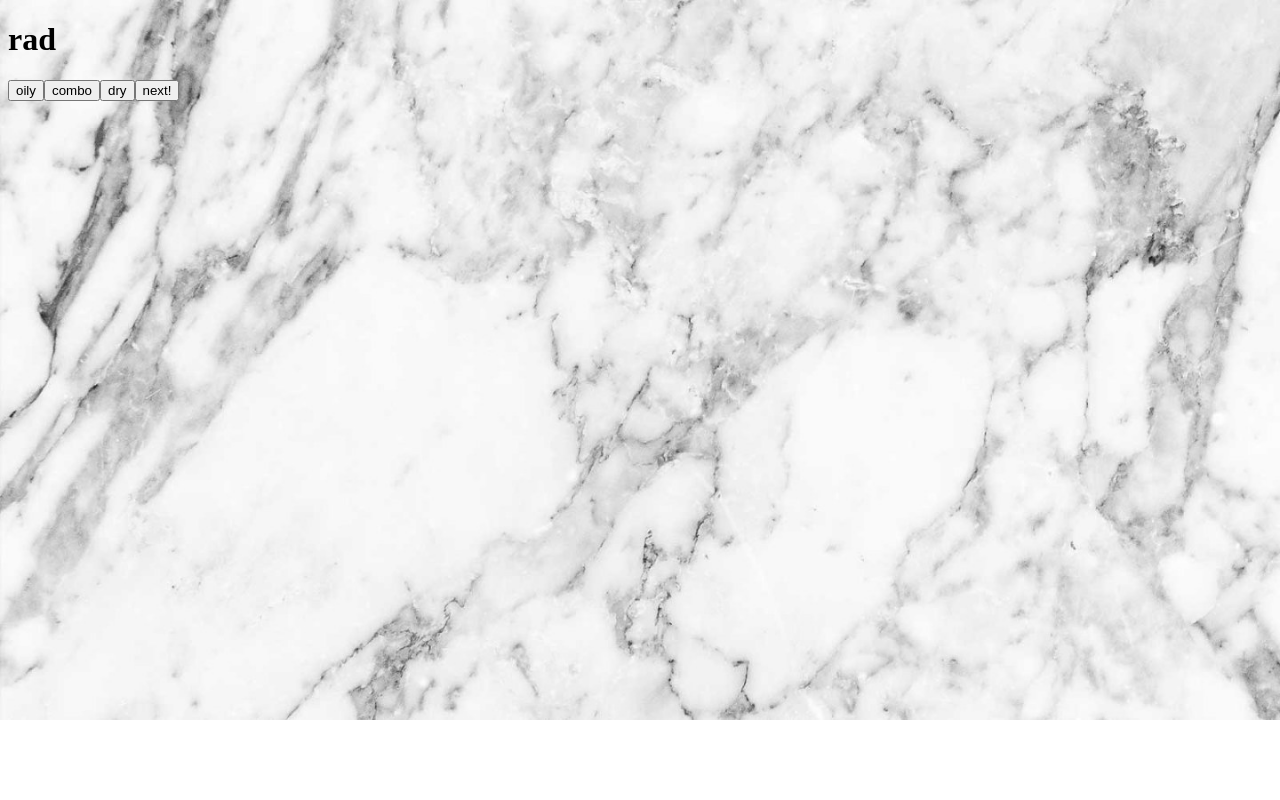
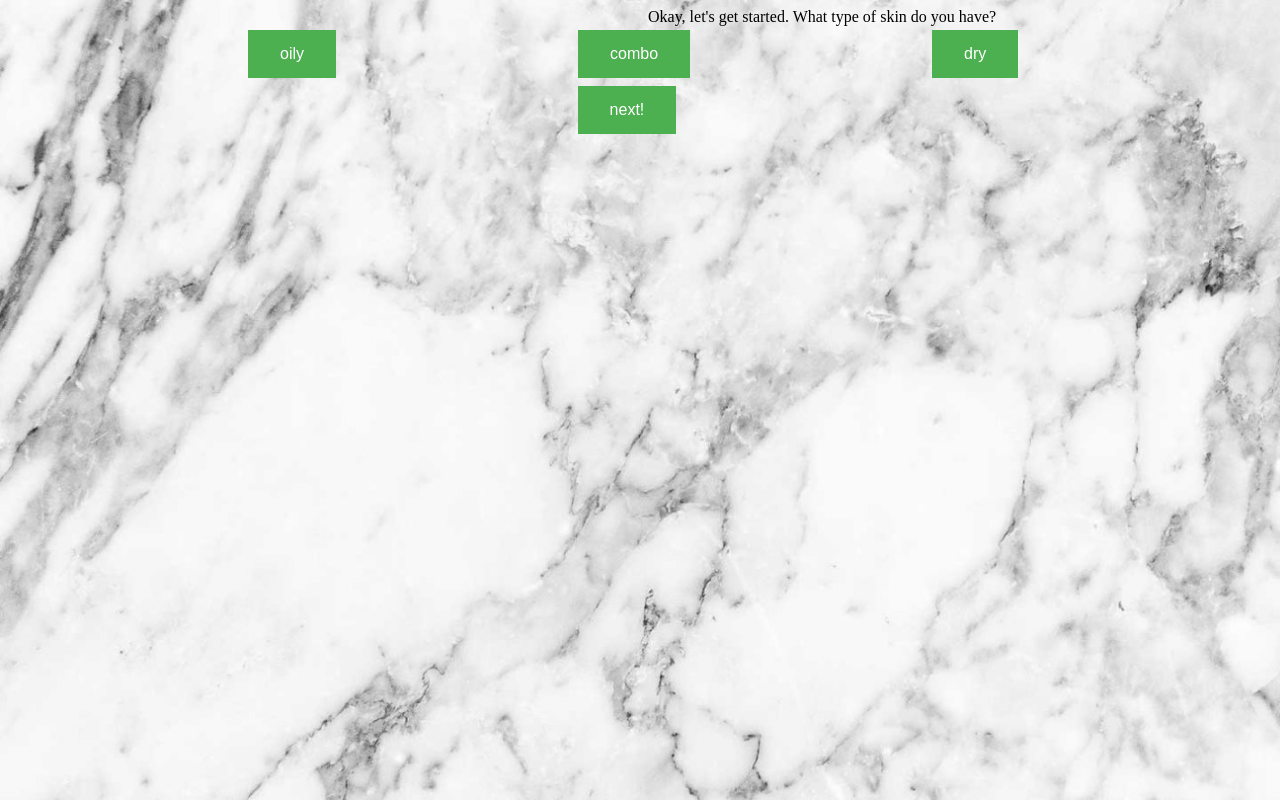
Before and after one commit to madelinewong/makeyourface, a React (Create React App) app: page / in a window 1280 px wide. Built offline with nearby package versions, Linux system fonts and the light colour scheme.

Commit message:
added a couple classes and changed styling on buttons.

```diff
--- a/src/App.css
+++ b/src/App.css
@@ -1,14 +1,78 @@
 body {
-    background-image: url("marble.jpg");
+    /* background-image: url("marble.jpg");
     background-repeat: no-repeat;
     background-size: 100%;
+    image-rendering: auto; */
+    background: url("marble.jpg") no-repeat center center fixed;
+    -webkit-background-size: cover;
+    -moz-background-size: cover;
+    -o-background-size: cover;
+    background-size: cover;
 }
 
 .all {
     display: flex;
     justify-content: center;
+    padding-top: 5rem;
     margin-left: auto;
     margin-right: auto;
     width: 30rem;
 
 }
+
+.first {
+    display: flex;
+    justify-content: center;
+    margin-left: 50rem;
+    color:	#fba09d;
+    text-shadow: 2px 2px 5px #4e2b29;
+    /* background-color: #f7ccad93; */
+    /* font-family: 'Lobster', cursive; */
+    font-family: 'Cinzel', serif;
+    font-size: 3rem;
+    width: 10rem;
+}
+
+button {
+    display: flex;
+    justify-content: center;
+    margin-left: auto;
+    margin-right: auto;
+    padding-left: 30rem;
+    background-color: #4CAF50; /* Green */
+    border: none;
+    color: white;
+    padding: 15px 32px;
+    text-align: center;
+    text-decoration: none;
+    display: inline-block;
+    font-size: 16px;
+    margin: 4px 2px;
+    cursor: pointer;
+    -webkit-transition-duration: 0.4s; /* Safari */
+    transition-duration: 0.4s;
+}
+
+button:hover {
+    box-shadow: 0 12px 16px 0 rgba(0,0,0,0.24),0 17px 50px 0 rgba(0,0,0,0.19);
+}
+
+.oily {
+    margin-left: 15rem;
+}
+
+.combo {
+    margin-left: 15rem;
+}
+
+.dry {
+    margin-left: 15rem;
+}
+
+.next {
+    margin-left: 35.6rem;
+}
+
+.container {
+    padding-left: 40rem;
+}
--- a/src/main/Finish.js
+++ b/src/main/Finish.js
@@ -3,6 +3,10 @@ import React from 'react';
 
 const Finish = props => (
     <div>
+        <style>
+@import url('https://fonts.googleapis.com/css?family=Lobster');
+</style>
+        <h1 className="first">Great, now what type of finish are you looking for in your foundation?</h1>
         <button onClick={e => props.onFinishType(e.target.textContent)}>Matte</button>
         <button onClick={e => props.onFinishType(e.target.textContent)}>Dewy</button>
         <button onClick={e => props.onFinishType(e.target.textContent)}>Radiant</button>
--- a/src/main/Results.js
+++ b/src/main/Results.js
@@ -35,7 +35,7 @@ const Results = props => {
     return <img src={comboRadiant} className="all" />;
   }
   if (props.skinType === "combo" && props.finish === "Smooth") {
-    return <img src={comboSmooth} clasName="all" />;
+    return <img src={comboSmooth} className="all" />;
   }
   if (props.skinType === "combo" && props.finish === "Dewy") {
     return <img src={comboDewy} className="all" />;
--- a/src/main/SkinType.css
+++ b/src/main/SkinType.css
@@ -0,0 +1,3 @@
+h1 {
+    color: white;
+}
--- a/src/main/SkinType.js
+++ b/src/main/SkinType.js
@@ -3,11 +3,17 @@ import React from 'react';
 
 const SkinType = props => (
     <div className="skinTypeContainer">
-        <h1> rad </h1>
-        <button onClick={e => props.onSkinType(e.target.textContent)}>oily</button>
-        <button onClick={e => props.onSkinType(e.target.textContent)}>combo</button>
-        <button onClick={e => props.onSkinType(e.target.textContent)}>dry</button>
-        <button className="button1" onClick={() => props.changePlace('finish')}>next!</button>
+    {/* <style>
+@import url('https://fonts.googleapis.com/css?family=Lobster');
+</style> */}
+<style>
+@import url('https://fonts.googleapis.com/css?family=Cinzel');
+</style>
+<div className="container"> Okay, let's get started. What type of skin do you have? </div>
+        <button onClick={e => props.onSkinType(e.target.textContent)} className="oily">oily</button>
+        <button onClick={e => props.onSkinType(e.target.textContent)} className="combo">combo</button>
+        <button onClick={e => props.onSkinType(e.target.textContent)} className="dry">dry</button>
+        <button className="button1" onClick={() => props.changePlace('finish')} className="next">next!</button>
     </div>
 )
 export default SkinType;
```
